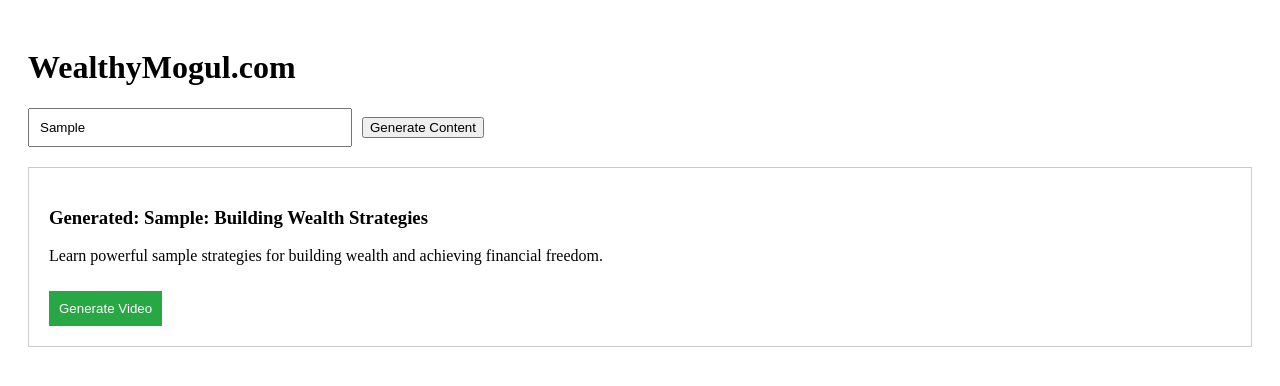
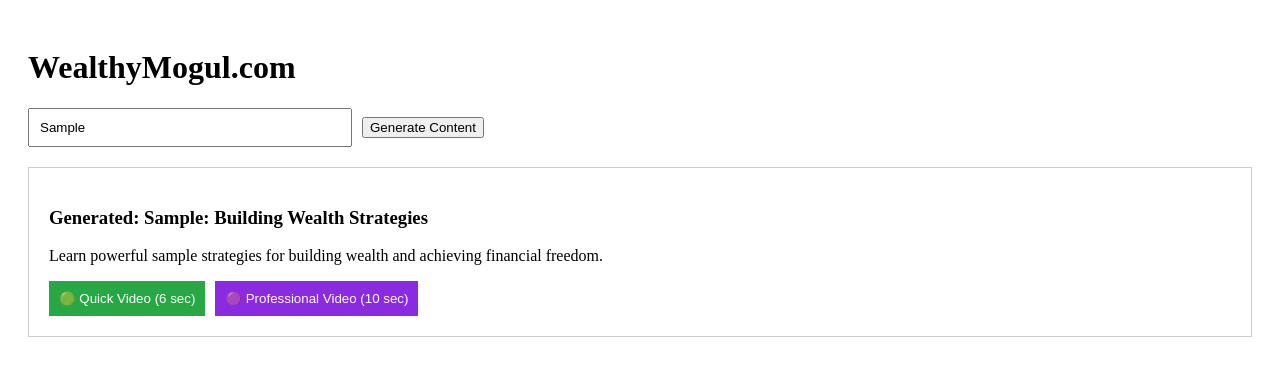
Before and after one commit to LaurierChenier/wealthymogul-ai-platform, a Next.js app: page / in a window 1280 px wide. Both pictures are taken after typing "Sample" into the empty fields and a click on the button "Generate Content". Shown: the top 386 px of the page. Built offline with nearby package versions, Linux system fonts and the light colour scheme; no server answers.

Commit message:
Add Runway ML video generation - Step 4B

```diff
--- a/pages/index.js
+++ b/pages/index.js
@@ -45,6 +45,26 @@
     }
   };
 
+  const handleGenerateRunwayVideo = async () => {
+    if (!generatedVideo) return;
+    try {
+      const response = await fetch('/api/generate-video-runway', {
+        method: 'POST',
+        headers: { 'Content-Type': 'application/json' },
+        body: JSON.stringify({
+          title: generatedVideo.title,
+          script: generatedVideo.scriptPreview
+        }),
+      });
+      const result = await response.json();
+      if (result.success) {
+        setVideoGeneration(result);
+      }
+    } catch (error) {
+      console.error('Runway video generation failed:', error);
+    }
+  };
+
   return (
     <div style={{ padding: '20px' }}>
       <h1>WealthyMogul.com</h1>
@@ -65,19 +85,28 @@
           <h3>Generated: {generatedVideo.title}</h3>
           <p>{generatedVideo.description}</p>
 
-          <button
-            onClick={handleGenerateVideo}
-            style={{ marginTop: '10px', padding: '10px', background: '#28a745', color: 'white', border: 'none' }}
-          >
-            Generate Video
-          </button>
+          <div style={{ marginTop: '15px' }}>
+            <button
+              onClick={handleGenerateVideo}
+              style={{ marginRight: '10px', padding: '10px', background: '#28a745', color: 'white', border: 'none' }}
+            >
+              🟢 Quick Video (6 sec)
+            </button>
+            <button
+              onClick={handleGenerateRunwayVideo}
+              style={{ padding: '10px', background: '#8a2be2', color: 'white', border: 'none' }}
+            >
+              🟣 Professional Video (10 sec)
+            </button>
+          </div>
         </div>
       )}
 
       {videoGeneration && (
         <div style={{ marginTop: '20px', padding: '20px', background: '#f0f8ff' }}>
           <h4>Video Status: {videoGeneration.status}</h4>
-          <p>ID: {videoGeneration.publicId}</p>
+          <p>Provider: {videoGeneration.provider || 'eden'}</p>
+          <p>ID: {videoGeneration.publicId || videoGeneration.taskId}</p>
         </div>
       )}
     </div>
```
